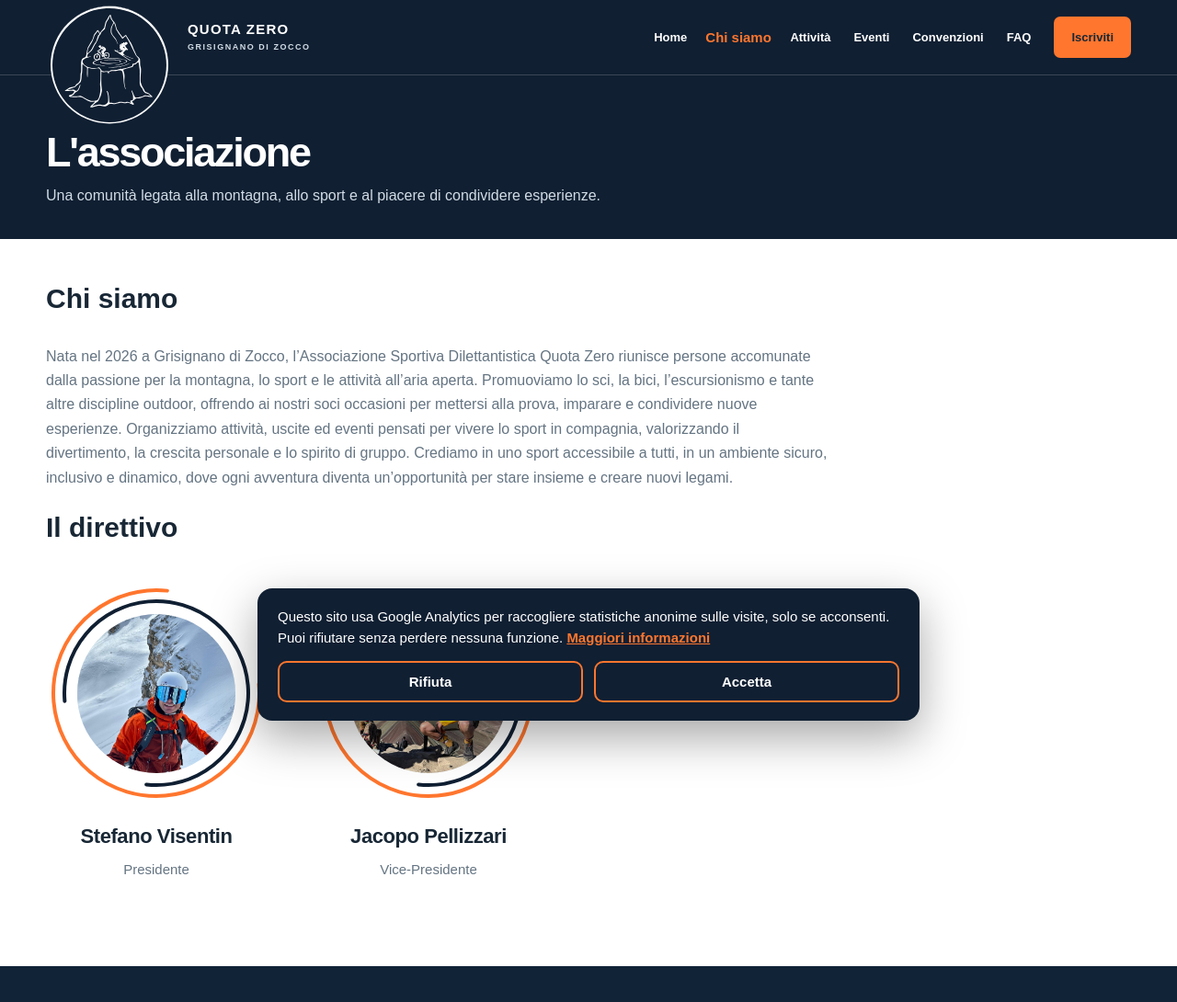
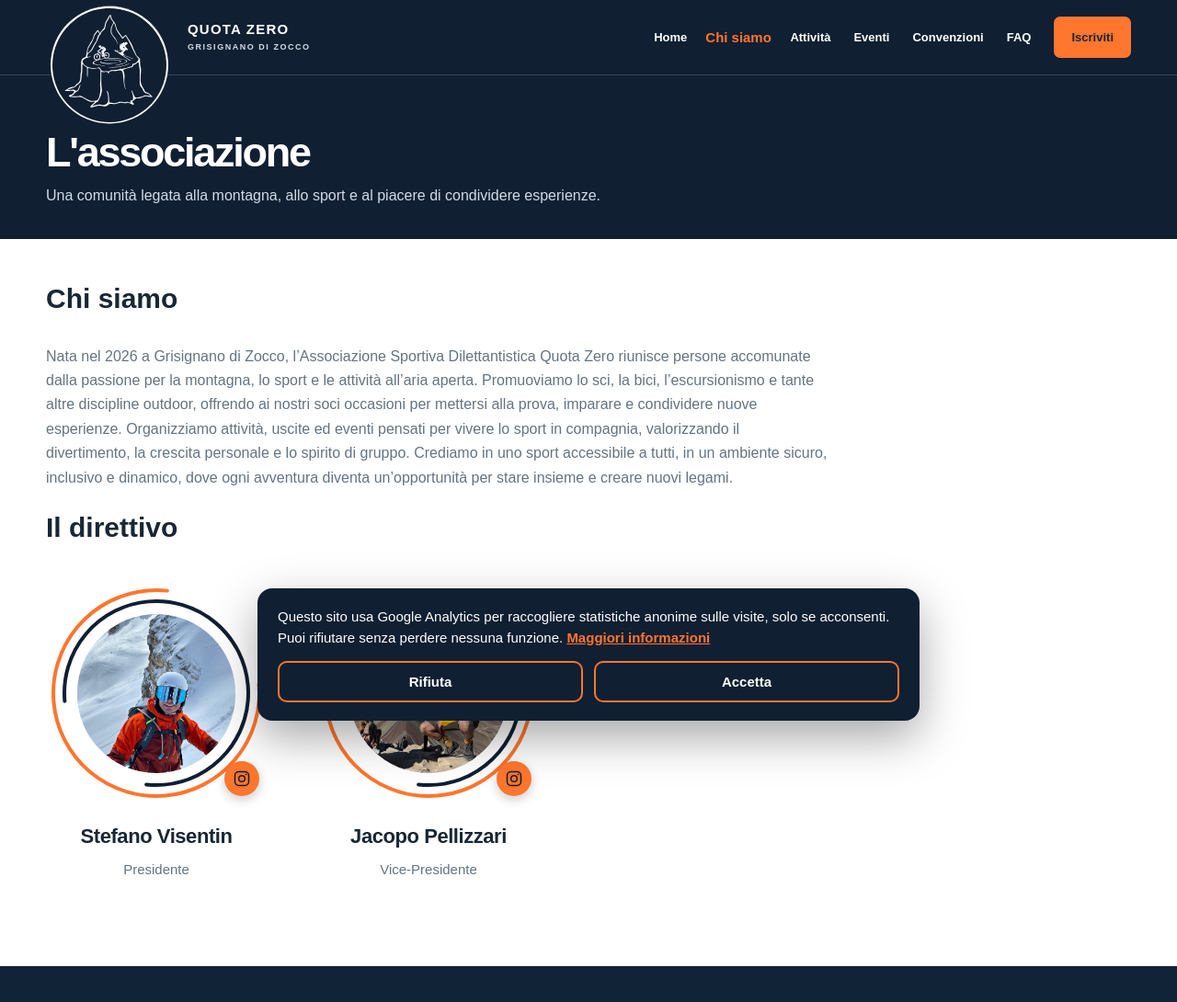
Before and after one commit to GIACOT/Quota-zero, a plain HTML site: page pages/associazione.html in a window 1280 px wide. Shown: the top 1090 px of the page at 92% size. Drawn offline with Linux system fonts and the light colour scheme.

Commit message:
insagram_direttivo

```diff
--- a/css/Direttivo.css
+++ b/css/Direttivo.css
@@ -88,3 +88,44 @@
 
 .ring-outer { transform: rotate(calc(-5deg + var(--r, 0) * 360deg)); }
 .ring-inner { transform: rotate(calc(175deg - var(--r, 0) * 360deg)); }
+
+.dir-link {
+    display: block;
+    width: 240px;
+    margin: 0 auto;
+    border-radius: 50%;
+}
+
+.dir-link:focus-visible {
+    outline: 3px solid var(--orange);
+    outline-offset: 6px;
+}
+
+.dir-ig {
+    position: absolute;
+    right: 8px;
+    bottom: 8px;
+    z-index: 2;
+    display: grid;
+    place-items: center;
+    width: 38px;
+    height: 38px;
+    border-radius: 50%;
+    background: var(--orange);
+    color: var(--navy);
+    box-shadow: 0 4px 12px rgba(0, 0, 0, .2);
+    transition: transform .3s cubic-bezier(.2, .7, .2, 1);
+}
+
+.dir-ig svg {
+    width: 20px;
+    height: 20px;
+}
+
+.dir-link:hover .dir-ig {
+    transform: scale(1.12);
+}
+
+@media (max-width: 560px) {
+    .dir-link { width: 200px; }
+}
--- a/data/Direttivo.json
+++ b/data/Direttivo.json
@@ -2,11 +2,13 @@
   {
     "nome": "Stefano Visentin",
     "descrizione": "Presidente",
-    "foto": "assets/direttivo/Stefano.jpg"
+    "foto": "assets/direttivo/Stefano.jpg",
+    "instagram": "https://www.instagram.com/stefano.visentin/"
   },
     {
     "nome": "Jacopo Pellizzari",
     "descrizione": "Vice-Presidente",
-    "foto": "assets/direttivo/Jacopo.jpg"
+    "foto": "assets/direttivo/Jacopo.jpg",
+    "instagram": "https://www.instagram.com/jacio_92/"
   }
 ]
--- a/js/Direttivo.js
+++ b/js/Direttivo.js
@@ -21,15 +21,24 @@
         '<circle class="ring-inner" cx="120" cy="120" r="100" stroke-dasharray="490.1 138.2" transform="rotate(175 120 120)"/>' +
         '</svg>';
 
+    var ICONA_IG =
+        '<span class="dir-ig" aria-hidden="true"><svg viewBox="0 0 24 24" fill="none" stroke="currentColor" stroke-width="1.8" stroke-linecap="round" stroke-linejoin="round">' +
+        '<rect x="3" y="3" width="18" height="18" rx="5"/><circle cx="12" cy="12" r="4"/><circle cx="17.5" cy="6.5" r="1" fill="currentColor" stroke="none"/></svg></span>';
+
     function membro(m) {
         var foto = m.foto
             ? '<img src="../' + esc(m.foto) + '" alt="' + esc(m.nome) + '" loading="lazy" onerror="this.closest(\'.dir-photo\').classList.add(\'no-photo\')">'
             : '';
-        return '<article class="dir-member">' +
+        var apri = m.instagram
+            ? '<a class="dir-link" href="' + esc(m.instagram) + '" target="_blank" rel="noopener" aria-label="Instagram di ' + esc(m.nome) + '">'
+            : '';
+        var chiudi = m.instagram ? '</a>' : '';
+        return '<article class="dir-member">' + apri +
             '<div class="dir-photo' + (m.foto ? '' : ' no-photo') + '">' +
             ANELLI +
             '<div class="dir-img">' + foto + '<span class="dir-initials">' + esc(iniziali(m.nome)) + '</span></div>' +
-            '</div>' +
+            (m.instagram ? ICONA_IG : '') +
+            '</div>' + chiudi +
             '<h3>' + esc(m.nome) + '</h3>' +
             '<p>' + esc(m.descrizione) + '</p>' +
             '</article>';
```
